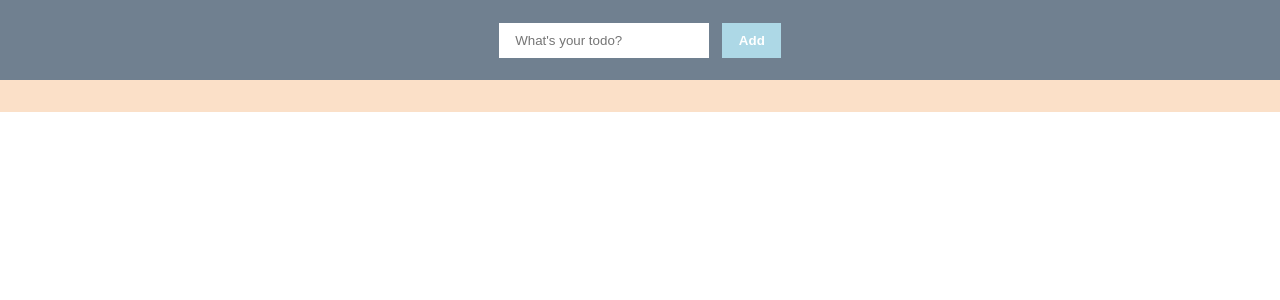
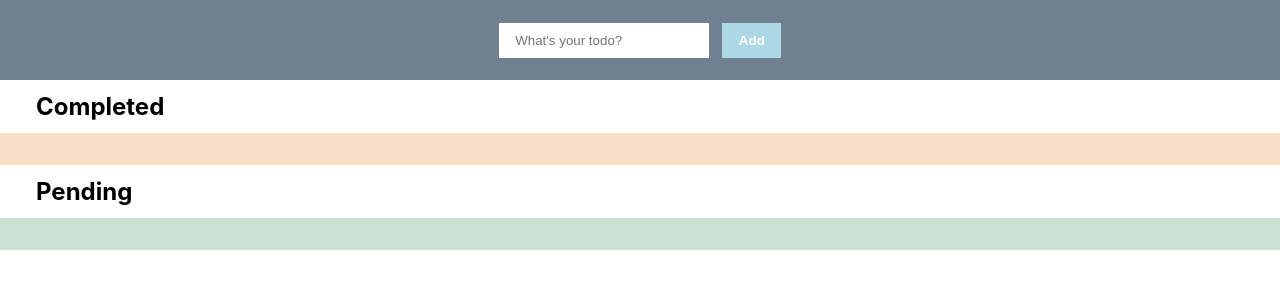
Before and after one commit to me-jterhorst/react-todo, a React (Create React App) app: page / in a window 1280 px wide. Shown: the top 300 px of the page. Built offline with nearby package versions, Linux system fonts and the light colour scheme.

Commit message:
Add Complete functionality

```diff
--- a/src/App.css
+++ b/src/App.css
@@ -7,10 +7,15 @@
 }
 
 .App {
-  text-align: center;
+  text-align: left;
 }
 
 main,
 ul {
   width: 100%;
 }
+
+h2 {
+  margin-left: 1em;
+  padding: 0.5em;
+}
--- a/src/components/TodoList.js
+++ b/src/components/TodoList.js
@@ -8,33 +8,39 @@ export default function TodoList({
   completion,
   editorial,
 }) {
-  let completedItems = dataArr.filter((item) => item.isCompleted);
-  let unfinishedItems = dataArr.filter((item) => !item.isCompleted);
+  const finishedItems = dataArr.filter((item) => item.isCompleted);
+  const unfinishedItems = dataArr.filter((item) => !item.isCompleted);
   console.group("TodoList");
   console.log(dataArr);
-  console.log(completedItems);
-  console.log(unfinishedItems);
   console.groupEnd();
 
-  // Weiche stellen der Status varriiert
-  let status;
-  // ============================
-
   return (
+    <main>
       <List
         className={className}
-      object={dataArr}
-      status={status}
+        object={unfinishedItems}
+        status={false}
         removal={removal}
         completion={completion}
         editorial={editorial}
       />
+      <List
+        className={className}
+        object={finishedItems}
+        status={true}
+        removal={removal}
+        completion={completion}
+        editorial={editorial}
+      />
+    </main>
   );
 }
 
 // ========================= UL ELEMENT
 function List({ className, object, status, removal, completion, editorial }) {
   return (
+    <section>
+      <h2> {status ? "Pending" : "Completed"}</h2>
       <ul className={status ? "doneItems" : "pendingItems"}>
         {object.map((item, index) => {
           return (
@@ -51,6 +57,7 @@ function List({ className, object, status, removal, completion, editorial }) {
           );
         })}
       </ul>
+    </section>
   );
 }
 
```
Lines whose indentation alone changed are shown as unchanged.
